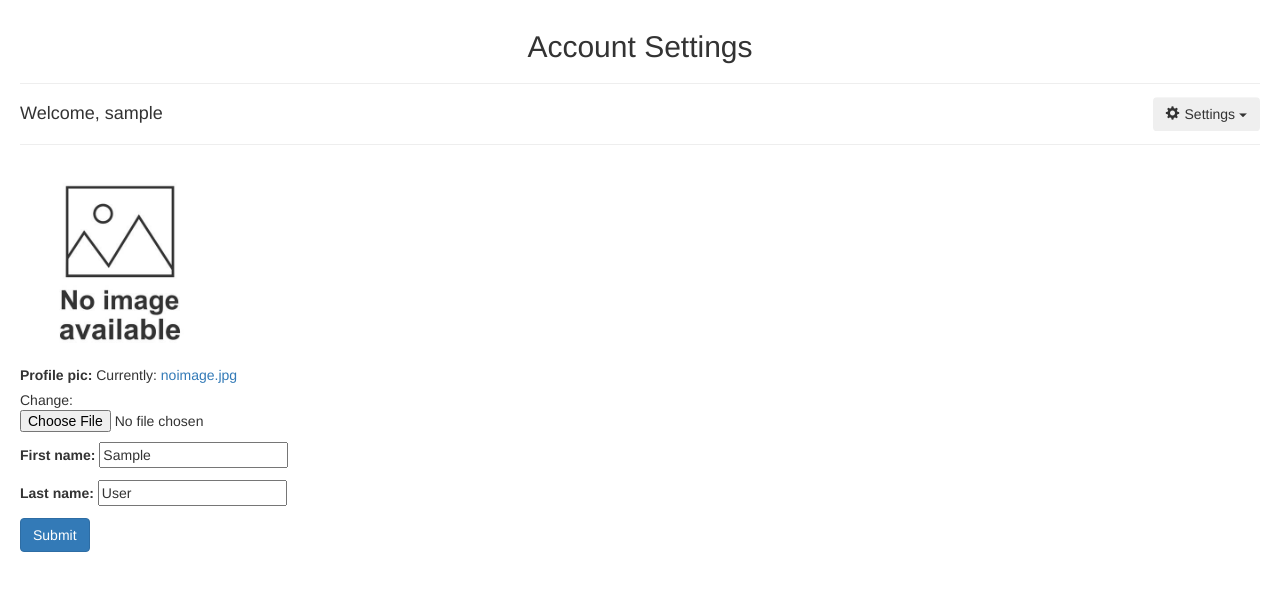
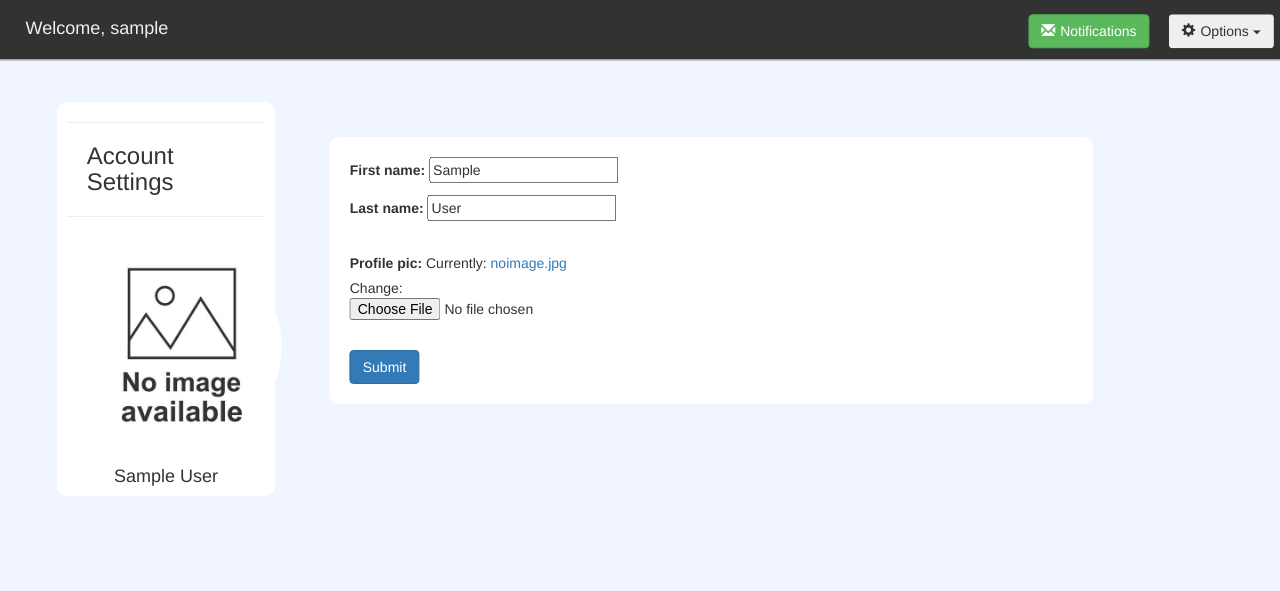
Before and after one commit to rhidam-music/rhidam, a Django app: page /dashboard/profile in a window 1280 px wide. Shown: the top 591 px of the page. Run offline with Django 3.2, Linux system fonts and the light colour scheme; the visitor is signed in with stand-in values (Sample User, id 1); some libraries are stand-ins or nearby versions.

Commit message:
DESIGN : profile page design complete, Bugs fixed

```diff
--- a/ridham/core_app/templates/core_app/user_profile.html
+++ b/ridham/core_app/templates/core_app/user_profile.html
@@ -1,6 +1,7 @@
 <!DOCTYPE html>
 <html>
 <head>
+		<title>{{logged_in_user_username}}</title>
 		<meta charset="utf-8">
         <meta name="viewport" content="width=device-width, initial-scale=1">
         <link rel="stylesheet" href="https://maxcdn.bootstrapcdn.com/bootstrap/3.4.1/css/bootstrap.min.css">
@@ -11,18 +12,29 @@
 	.profile-pic{
 		max-width: 200px;
 		max-height:200px;
-		margin: 0 auto;
+		border-radius:50%;
+		margin:10px 15px;
+	}
+	.col-md-2{
+		background-color:white;
+		border-radius: 10px;
+		margin-left:50px;
+		transform: translate(10%,0%);
+		align-content: center;
+	}
+	.col-md-7{
+		background-color: white;
+		padding:20px;
+		border-radius:10px;
 	}
 </style>
 </head>
-<body style="padding:10px 20px 10px 20px;">
-<div class="container-fluid">
-	<div class="row">
-		<div class="card card-body">
-			<h2 style="text-align: center">Account Settings</h2>
-			<hr>
-			<div class="dropdown pull-right" style="transform: translate(0%,-20%);">
-				<button class="btn dropdown-toggle pull-right" type="button" data-toggle="dropdown"><span style="padding-right:5px" class="glyphicon glyphicon-cog"></span>Settings
+<body style="background-color:rgb(240,245,255)">
+<div class="container-fluid" style="padding:0px;">
+			<div style="background-color: rgb(50,50,50); transform:translate(0%,-35%)">
+				<hr>
+			<!--<div class="dropdown pull-right" style="transform: translate(-10%,-20%);">
+				<button class="btn dropdown-toggle pull-right" type="button" data-toggle="dropdown"><span style="padding-right:5px" class="glyphicon glyphicon-cog"></span>Options
 				<span class="caret"></span></button>
 				<ul class="dropdown-menu">
 				  <li><a href="{% url 'core_app:dashboard' %}"><span class="glyphicon glyphicon-list"></span>      Dashboard</a></li>
@@ -31,25 +43,60 @@
 				  <li class="divider"></li>
 				  <li><a href="{% url 'login_module:logout' %}"><span class="glyphicon glyphicon-off"></span>    Log Out </a></li>
 				</ul>
+			</div>-->
+			<!--<button type="button" class="btn btn-success pull-right" data-toggle="modal" data-target="#myModal" style="transform: translate(-80%,-20%);"><span style="padding-right:5px" class="glyphicon glyphicon-envelope"></span>Notifications</button>-->
+			<h4 style="color:rgb(240,240,240); transform: translate(2%,0%)">Welcome, {{user}}</h4>
+			<hr>
 			</div>
-			<h4>Welcome, {{user}}</h4>
-            <hr>
+			<div class="modal fade" id="myModal" role="dialog">
+				<div class="modal-dialog">
+
+				<div class="modal-content">
+					<div class="modal-header">
+					<button type="button" class="close" data-dismiss="modal">&times;</button>
+					<h4 class="modal-title">Friend Requests</h4>
+					</div>
+					<div class="modal-body">
+					<p>Hi friaaaannds, aaap kaise ho? sab changa h na fraand? </p>
+					</div>
+					<div class="modal-footer">
+					<button type="button" class="btn btn-default" data-dismiss="modal">Dismiss</button>
+					</div>
+				</div>
+
+				</div>
+			</div>
+
+	<div class="row">
+		<div class="col-md-2" style="padding-left:10px; padding-right:10px;">
+			<hr>
+			<h3 style="text-align: left; margin-left:20px;">Account Settings</h3><hr>
             {% if request.user.profile.profile_pic is not None %}
                 <img class="profile-pic" src="{{request.user.profile.profile_pic.url}}" alt="no image has been uploaded :(">
-            {% endif %}
-
+			{% endif %}
+			<h4 style="text-align:center">{{request.user.first_name}} {{user.last_name}}</h4>
 		</div>
-	</div>
-	<div class="row">
-		<div class="card card-body">
-
+		<div class="col-md-7" style="margin-top:35px; transform:translate(10%,0%)">
 			<form method="POST" action="" enctype="multipart/form-data">
 				{% csrf_token %}
-                {{form1.as_p}}
-                {{form2.as_p}}
+				{{form2.as_p}}
+				<br>
+				{{form1.as_p}}
+				<br>
 			<input class="btn btn-primary" type="submit" name="Update Information">
             </form>
-
+		</div>
+		<button type="button" class="btn btn-success pull-right" data-toggle="modal" data-target="#myModal" style="transform: translate(-120%,-258%);"><span style="padding-right:5px" class="glyphicon glyphicon-envelope"></span>Notifications</button>
+		<div class="dropdown pull-right" style="transform: translate(95%,-258%);">
+			<button class="btn dropdown-toggle pull-right" type="button" data-toggle="dropdown"><span style="padding-right:5px" class="glyphicon glyphicon-cog"></span>Options
+			<span class="caret"></span></button>
+			<ul class="dropdown-menu">
+			  <li><a href="{% url 'core_app:dashboard' %}"><span class="glyphicon glyphicon-list"></span>      Dashboard</a></li>
+			  <li><a>feature1</a></li>
+			  <li><a>feature2</a></li>
+			  <li class="divider"></li>
+			  <li><a href="{% url 'login_module:logout' %}"><span class="glyphicon glyphicon-off"></span>    Log Out </a></li>
+			</ul>
 		</div>
 	</div>
 </div>
--- a/ridham/core_app/views.py
+++ b/ridham/core_app/views.py
@@ -41,12 +41,11 @@ def dashboard(request):
     a = User.objects.filter(username=request.user)[0]
     user = Profile.objects.filter(user=a)[0]
     songs_list = Song.objects.filter(owner=user)
-    # print(request.user.profile.profile_pic)
 
     context = {
         'form' : form,
         'songs_list' : songs_list,
-        'logged_in_user_username' : request.user
+        'my_user' : user.user,
     }
 
     if request.method == 'POST':
```
Also changed, not shown: ridham/core_app/templates/core_app/dashboard.html (+7 -37 lines), user_data/boo.PNG (added), user_data/download_5wXljQl.jpeg (added), user_data/download_7xdxWGa.jpeg (added), user_data/download_91hdicF.jpeg (added), user_data/download_E15x9Cb.jpeg (added), user_data/download_JaS57q0.jpeg (added), user_data/download_Nnoql0r.jpeg (added), user_data/download_THs2MCy.jpeg (added), user_data/download_WaFayPE.jpeg (added), user_data/download_X4fS6q6.jpeg (added), user_data/download_cWMT1W2.jpeg (added), user_data/download_cnfBCrC.jpeg (added), user_data/download_lmDldpc.jpeg (added), 2 more files.
